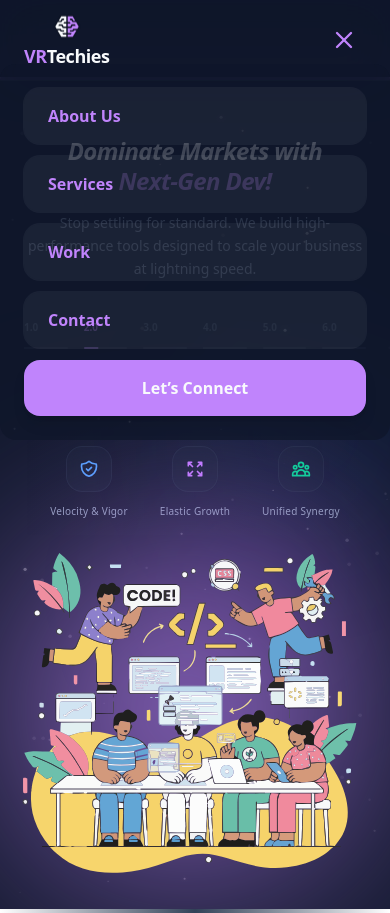
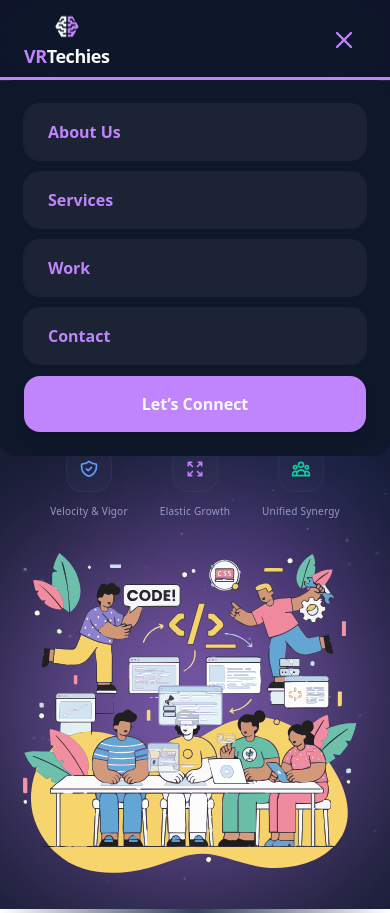
Before and after one commit to coderYoges/vrtechies, a React (Vite) app: page / in a window 390 px wide. Both pictures are taken after a click on the button "Toggle Menu". Built offline with nearby package versions, Linux system fonts and the light colour scheme.

Commit message:
fix: mobile menu bg

```diff
--- a/src/pages/navbar/components/Mobile.jsx
+++ b/src/pages/navbar/components/Mobile.jsx
@@ -9,16 +9,17 @@ const MobileCmpt = () => {
     document.body.style.overflow = isOpen ? "hidden" : "";
   }, [isOpen]);
   const closeMenu = () => setIsOpen(false);
+  const stopPropagation = (e) => e.stopPropagation();
+  const toggleMenu = () => setIsOpen((prev) => !prev);
 
   return (
     <Fragment>
       <div className="md:hidden flex items-center gap-3 select-none">
         <button
-          onClick={() => setIsOpen((prev) => !prev)}
+          onClick={toggleMenu}
           className="z-50 p-2 transition-transform active:scale-90 text-[var(--color-primary)] bg-transparent"
           aria-label="Toggle Menu"
         >
-          {/* Smooth Icon Morphing could be added here */}
           {isOpen ? <X size={28} /> : <Menu size={28} />}
         </button>
       </div>
@@ -26,7 +27,7 @@ const MobileCmpt = () => {
       <AnimatePresence>
         {isOpen && (
           <div
-            className="fixed inset-0 z-40 backdrop-blur-sm md:hidden bg-slate-900/80 backdrop-blur-xl"
+            className="fixed inset-0 backdrop-blur-sm md:hidden bg-slate-900/80 backdrop-blur-xl"
             onClick={closeMenu}
           >
             <motion.div
@@ -34,9 +35,9 @@ const MobileCmpt = () => {
               animate={{ x: 0, opacity: 1 }}
               exit={{ x: -50, opacity: 0 }}
               transition={{ duration: 0.5 }} // Slower animation
-              onClick={(e) => e.stopPropagation()}
+              onClick={stopPropagation}
               viewport={{ once: false }}
-              className="absolute top-16 w-full rounded-2xl p-6 bg-slate-900/80 backdrop-blur-xl"
+              className="absolute top-20 w-full rounded-2xl p-6 bg-[#0f172a]"
             >
               <div className="flex flex-col space-y-3">
                 {NAV_CONSTANTS.map((link, index) => (
@@ -53,7 +54,6 @@ const MobileCmpt = () => {
                     initial={{ x: -20, opacity: 0 }}
                     animate={{ x: 0, opacity: 1 }}
                     transition={{ delay: 0.1 * index, duration: 0.4 }}
-                    // The NEON GLOW animation on hover
                     whileHover={{
                       boxShadow: `
         0 0 5px rgba(255, 255, 255, 0.5),   // Inner white glow
@@ -74,7 +74,6 @@ const MobileCmpt = () => {
                   backgroundColor: "var(--color-primary)",
                   color: COLORS.NAVBAR_TEXT_PRIMARY,
                 }}
-                // Added 'select-none' and 'relative' for better hit-area and text handling
                 className="mt-3 w-full py-4 rounded-2xl font-bold select-none transition-all shadow-lg"
                 initial={{ x: -20, opacity: 0 }}
                 animate={{ x: 0, opacity: 1 }}
@@ -82,7 +81,6 @@ const MobileCmpt = () => {
                   delay: 0.1 * NAV_CONSTANTS.length,
                   duration: 0.4,
                 }}
-                // THE NEON EFFECT
                 whileHover={{
                   scale: 1.02,
                   boxShadow: `
@@ -90,7 +88,7 @@ const MobileCmpt = () => {
       0 0 25px var(--color-primary),
       0 0 45px var(--color-primary)
     `,
-                  filter: "brightness(1.2)", // Makes the background color pop more
+                  filter: "brightness(1.2)",
                 }}
                 whileTap={{ scale: 0.95 }}
               >
```
